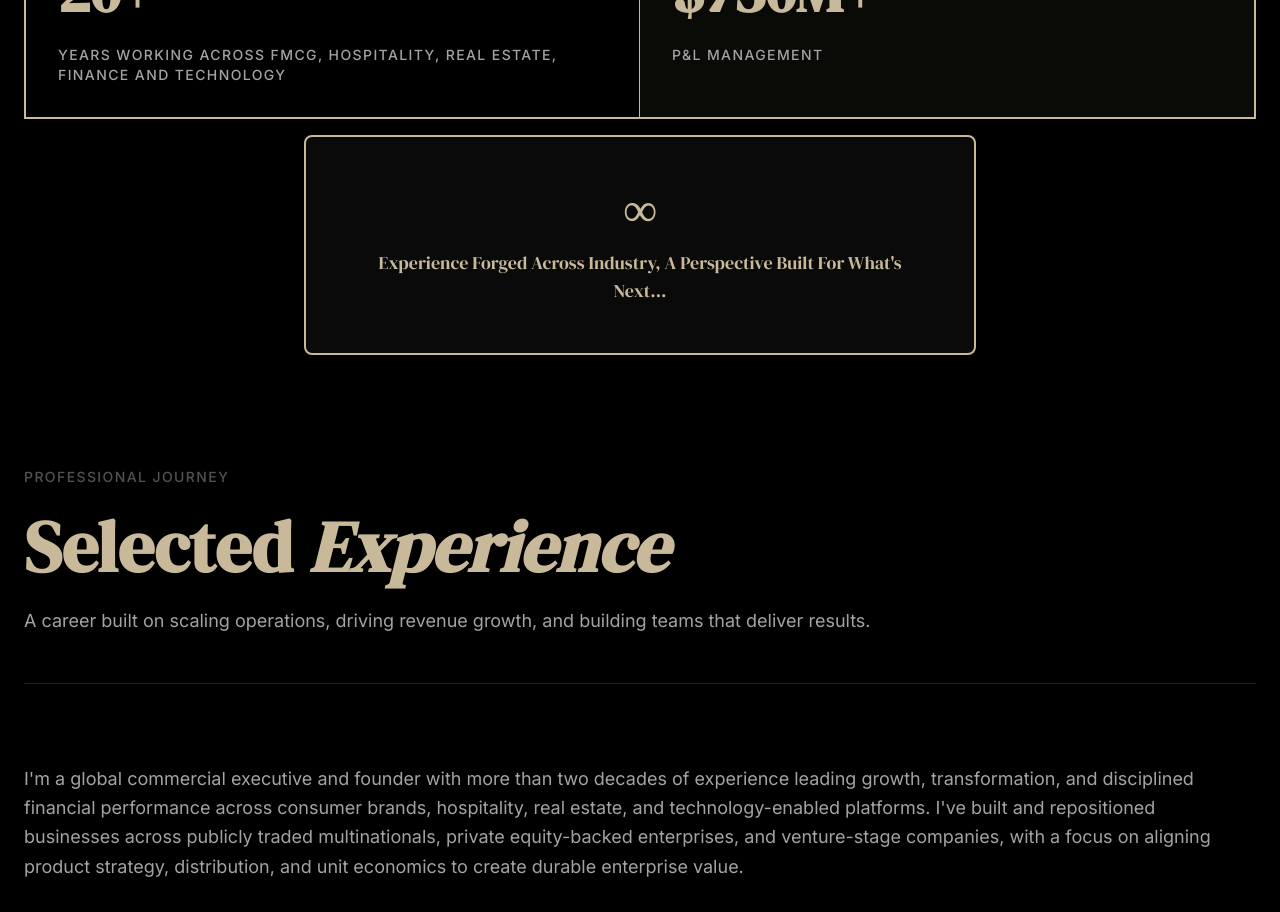
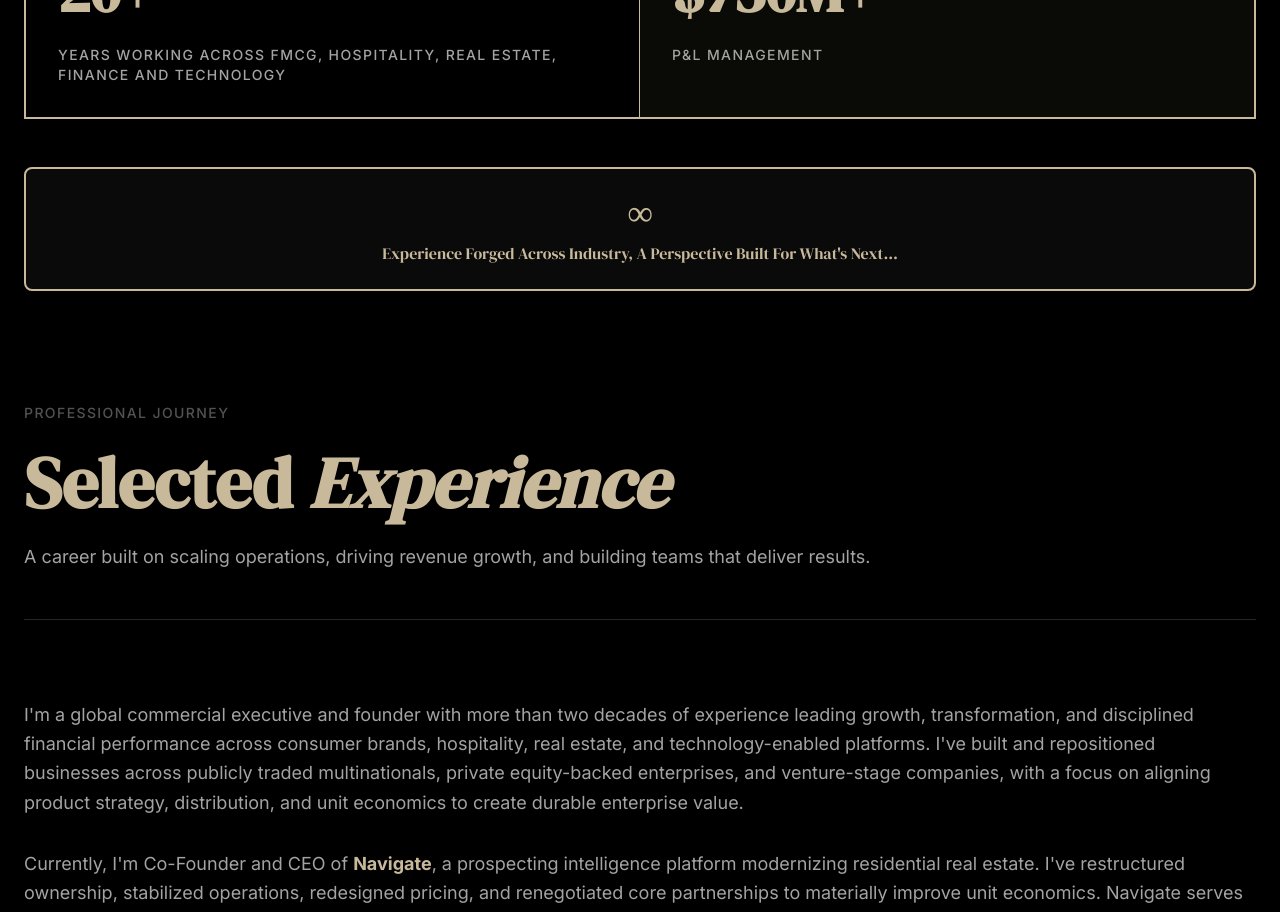
Before and after one commit to letsnavigatebmw/brandonmweaver, a React (Vite) app: page / in a window 1280 px wide. Shown: the part 2980-3892 px from the top of the page. Built offline with nearby package versions, Linux system fonts and the light colour scheme.

Commit message:
Stretch InfinityBox to full width and reduce height

```diff
--- a/src/components/InfinityBox.jsx
+++ b/src/components/InfinityBox.jsx
@@ -1,15 +1,15 @@
 export default function InfinityBox() {
   return (
-    <section className="bg-black -mt-6 md:-mt-8 pt-0 pb-12 md:pb-16 px-6">
-      <div className="max-w-7xl mx-auto flex justify-center">
-        <div className="border-2 border-gold-400 rounded-lg p-8 md:p-12 bg-gray-950 text-center max-w-2xl">
+    <section className="bg-black pt-0 pb-12 md:pb-16 px-6">
+      <div className="max-w-7xl mx-auto">
+        <div className="border-2 border-gold-400 rounded-lg p-4 md:p-6 bg-gray-950 text-center">
           {/* Infinity Symbol */}
-          <p className="text-4xl md:text-5xl font-serif mb-4" style={{ color: '#c8b99a' }}>
+          <p className="text-3xl md:text-4xl font-serif mb-2" style={{ color: '#c8b99a' }}>
             ∞
           </p>
 
           {/* Text */}
-          <p className="text-base md:text-lg font-serif leading-relaxed" style={{ color: '#c8b99a' }}>
+          <p className="text-sm md:text-base font-serif leading-relaxed" style={{ color: '#c8b99a' }}>
             Experience Forged Across Industry, A Perspective Built For What's Next…
           </p>
         </div>
```
